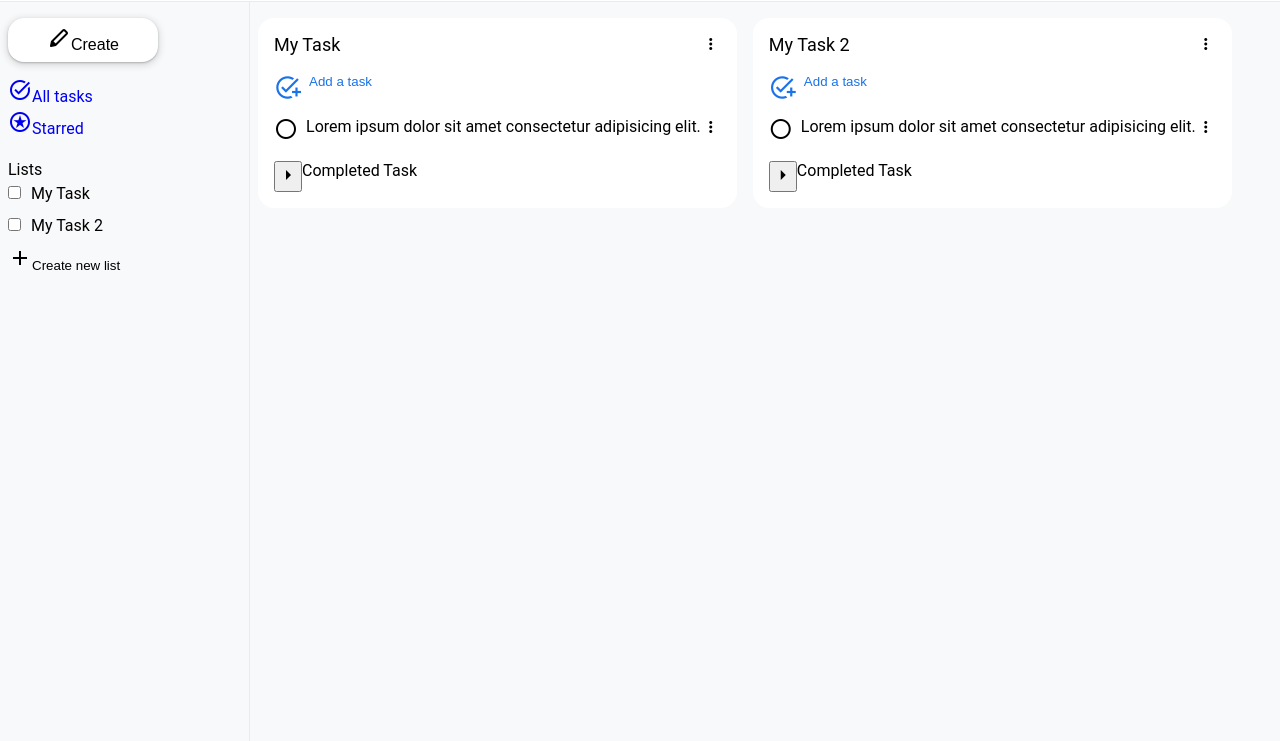
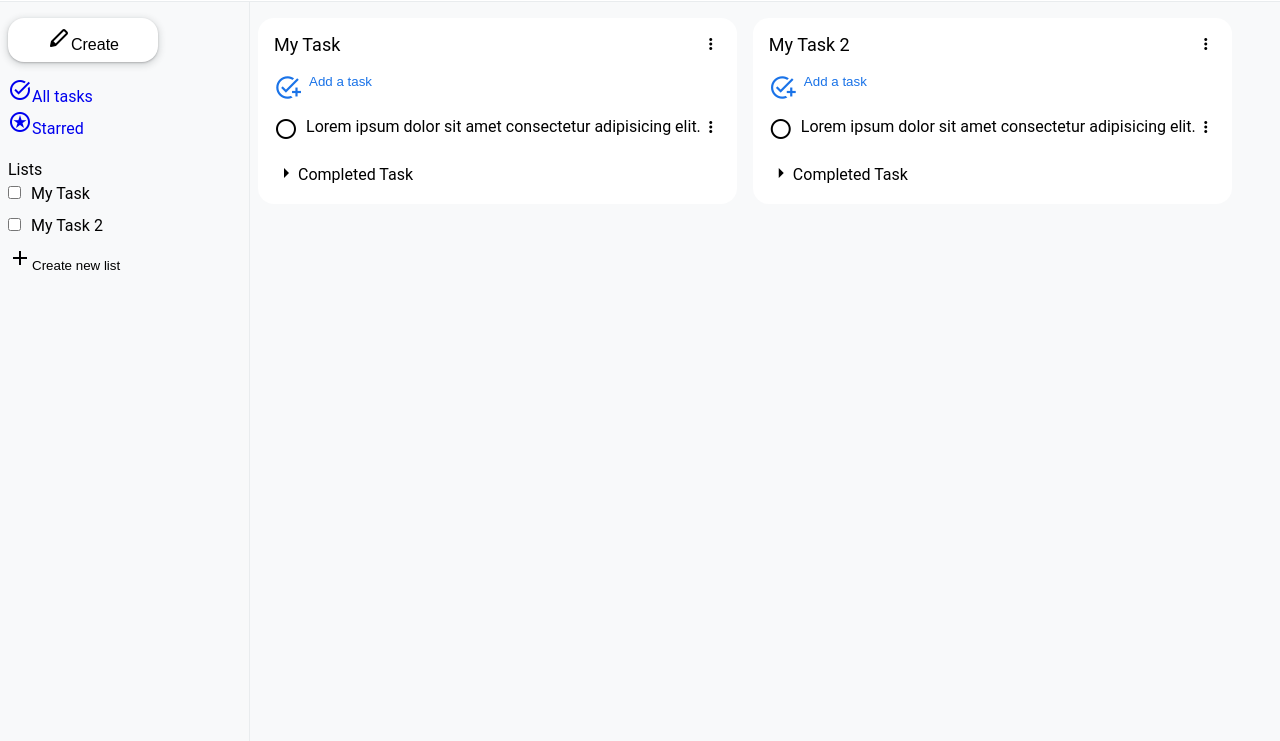
Before and after one commit to looonnng/odin-todo, a website built with webpack: page src/index.html in a window 1280 px wide. Shown: the part 59-800 px from the top of the page. Built offline with nearby package versions, Linux system fonts and the light colour scheme.

Commit message:
feat: style complete dropdown

```diff
--- a/src/style.css
+++ b/src/style.css
@@ -188,14 +188,16 @@
 .todos-card__add-task-btn:hover,
 .more-options-btn:hover,
 .new-list-btn-wrapper:hover,
-.side-menu__item:hover {
+.side-menu__item:hover,
+.complete-dropdown-btn-wrapper:hover {
   background: #eee;
 }
 
 .todos-card__add-task-btn:active,
 .done-btn:active,
 .more-options-btn:active,
-.side-menu__item:active:not(.new-list-btn-wrapper) {
+.side-menu__item:active:not(.new-list-btn-wrapper),
+.complete-dropdown-btn-wrapper:active {
   opacity: 0.5;
 }
 
@@ -263,7 +265,8 @@
 
 .done-btn,
 .more-options-btn,
-.side-menu__new-list-btn {
+.side-menu__new-list-btn,
+.complete-dropdown-btn {
   background-color: transparent;
   border: none;
 }
@@ -379,3 +382,10 @@
 .dropup-content div:hover {
   background-color: #ccc;
 }
+
+.complete-dropdown-btn {
+}
+
+.dropdown-text {
+  align-content: center;
+}
```
